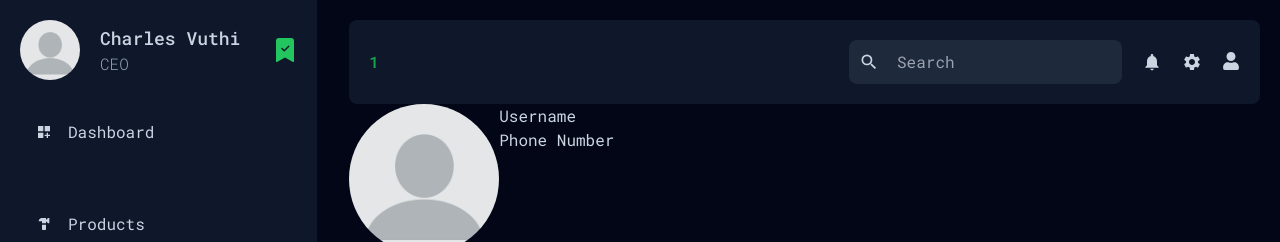
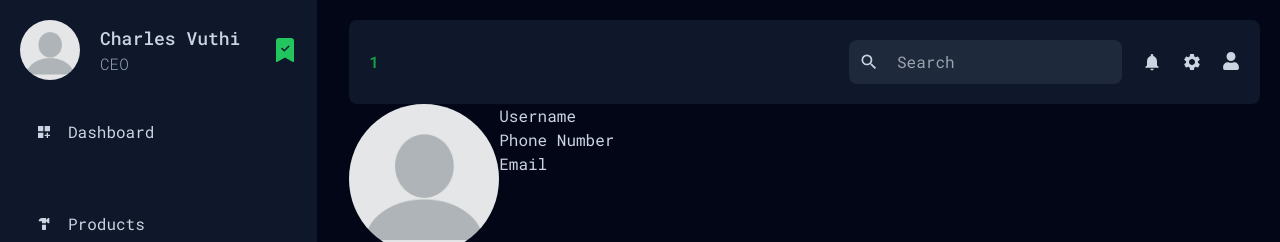
Before and after one commit to esthercate/Hardware-store-management, a Next.js app: page /dashboard/users/1 in a window 1280 px wide. Shown: the top 242 px of the page. Built offline with nearby package versions, Linux system fonts and the light colour scheme.

Commit message:
Add email

```diff
--- a/app/dashboard/users/[id]/page.jsx
+++ b/app/dashboard/users/[id]/page.jsx
@@ -10,6 +10,7 @@ const SingleUserPage = () => {
       <div className='flex flex-col'>
         <h3>Username</h3>
         <p>Phone Number</p>
+        <p>Email</p>
 
       </div>
     </div>
```
